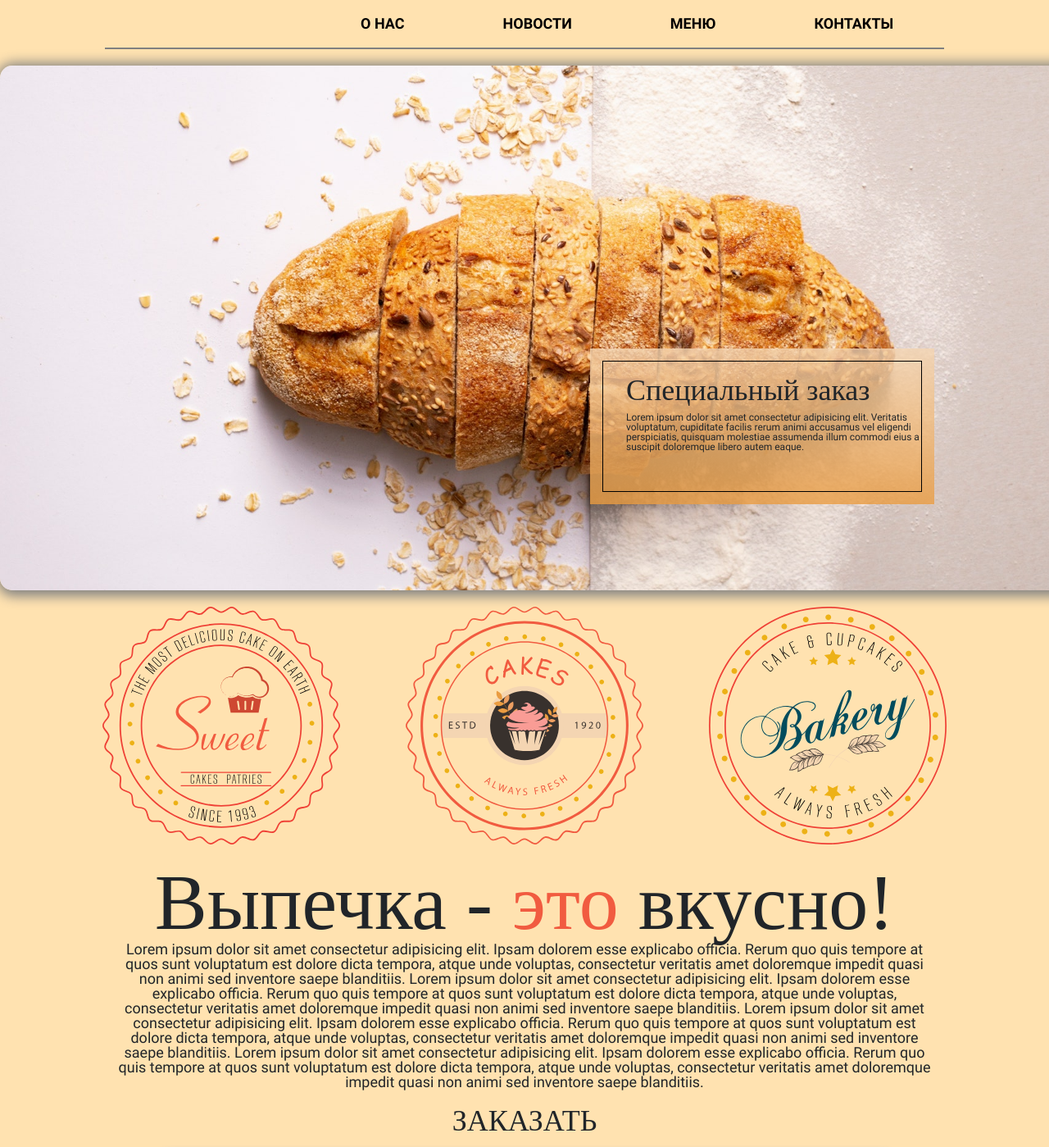
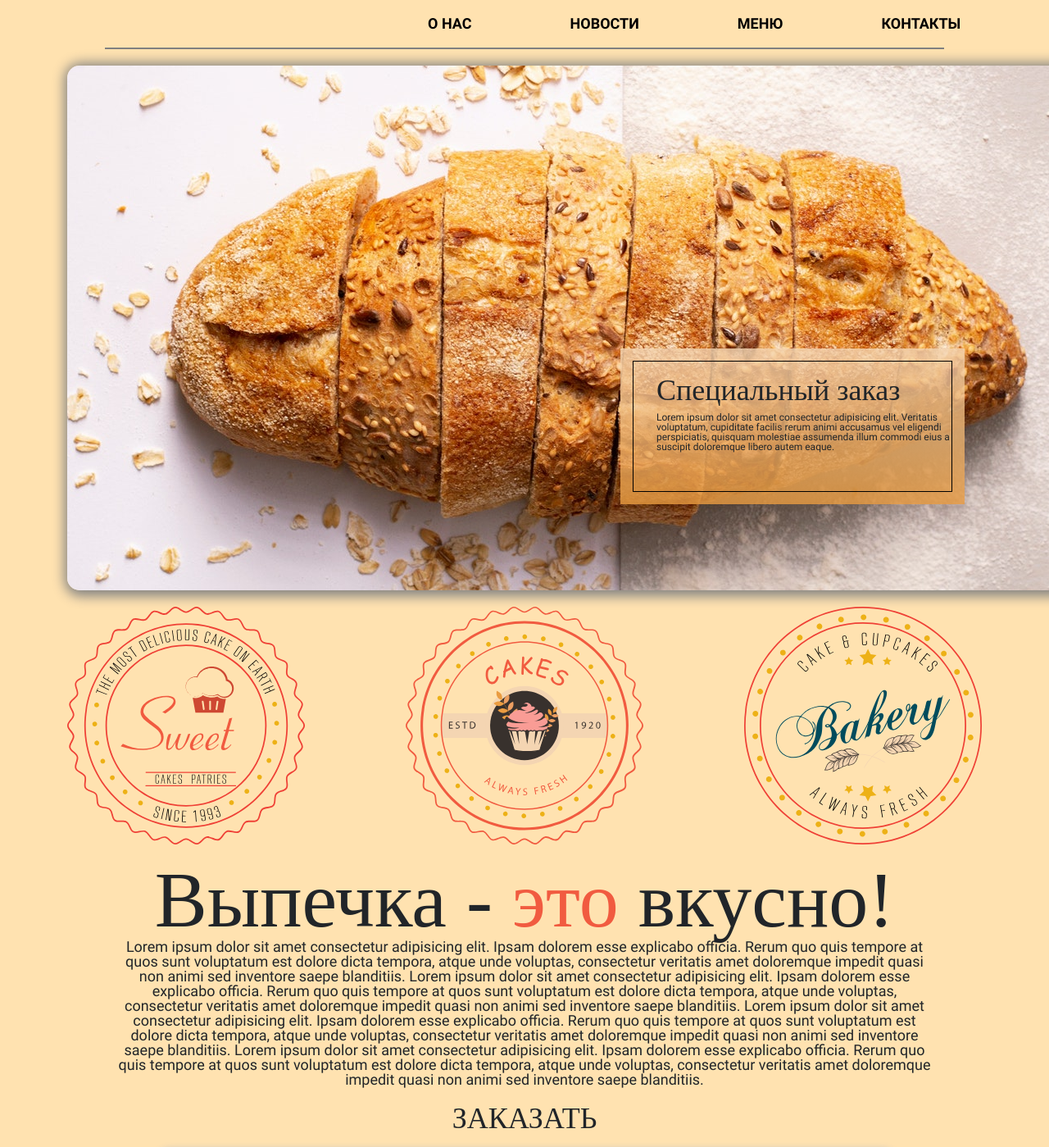
Before and after one commit to AlexPacemaker/Backery-Landing, a plain HTML site: page src/index.html in a window 1280 px wide. Shown: the part 151-1550 px from the top of the page at 82% size. Drawn offline with nearby package versions, Linux system fonts and the light colour scheme.

Commit message:
bootstrap add

```diff
--- a/src/css/style.css
+++ b/src/css/style.css
@@ -77,16 +77,16 @@ ul > li > a {
   color: black;
   font-size: 18px;
   padding: 10px;
-  margin: 0 auto;
 }
 
 nav {
-  width: 1440px;
-  margin: 0 auto;
-  margin-bottom: 20px;
+  display: flex;
+  justify-content: flex-start;
+  margin-left: 0;
   background-color: #ffe2b0;
   font-weight: bold;
 }
+
 nav > ul > li a:hover {
   color: rgb(241, 13, 36);
   box-shadow: 2px 2px 10px 5px grey;
@@ -95,21 +95,18 @@ nav > ul > li a:hover {
 
 .sticky_nav {
   position: sticky;
-  width: 1440px;
+  width: 1250px;
   margin: 0 auto;
-  left: 100px;
-  top: 0px;
   z-index: 1;
   margin-bottom: 10px;
 }
 
 .section-about {
-  width: 1440px;
-  margin: 0 auto;
+  width: 1350px;
   border-radius: 15px;
   box-shadow: 2px 2px 15px 5px grey;
   height: 640px;
-  background: url(../src/../img/01-Картинка-фона.jpg) center/cover no-repeat;
+  background: url(../src/../img/01-Картинка-фона.jpg) center;
   position: relative;
   margin-bottom: 20px;
 }
@@ -155,7 +152,9 @@ nav > ul > li a:hover {
 }
 
 .section_description__icons-box {
-  text-align: center;
+  display: flex;
+  flex-direction: row;
+  justify-content: space-between;
   margin-bottom: 20px;
 }
 
--- a/src/index.html
+++ b/src/index.html
@@ -21,6 +21,7 @@
     <title>Вкусные булки</title>
   </head>
   <body>
+    <div class="container">
       <header>
         <img
           src="../src/./img/logo.png"
@@ -30,16 +31,16 @@
       </header>
       <nav class="sticky_nav">
         <ul>
-        <li>
+          <li class="nav_container-item">
             <a href="#about">О нас</a>
           </li>
-        <li>
+          <li class="nav_container-item">
             <a href="#news">Новости</a>
           </li>
-        <li>
+          <li class="nav_container-item">
             <a href="#">Меню</a>
           </li>
-        <li>
+          <li class="nav_container-item">
             <a href="#">Контакты</a>
           </li>
         </ul>
@@ -51,10 +52,10 @@
             <div class="section-about__border">
               <h1 class="section-about__title">Специальный заказ</h1>
               <p class="section-about__text">
-              Lorem ipsum dolor sit amet consectetur adipisicing elit. Veritatis
-              voluptatum, cupiditate facilis rerum animi accusamus vel eligendi
-              perspiciatis, quisquam molestiae assumenda illum commodi eius a
-              suscipit doloremque libero autem eaque.
+                Lorem ipsum dolor sit amet consectetur adipisicing elit.
+                Veritatis voluptatum, cupiditate facilis rerum animi accusamus
+                vel eligendi perspiciatis, quisquam molestiae assumenda illum
+                commodi eius a suscipit doloremque libero autem eaque.
               </p>
             </div>
           </div>
@@ -71,23 +72,23 @@
             </h2>
             <p id="news">
               Lorem ipsum dolor sit amet consectetur adipisicing elit. Ipsam
-            dolorem esse explicabo officia. Rerum quo quis tempore at quos sunt
-            voluptatum est dolore dicta tempora, atque unde voluptas,
+              dolorem esse explicabo officia. Rerum quo quis tempore at quos
+              sunt voluptatum est dolore dicta tempora, atque unde voluptas,
               consectetur veritatis amet doloremque impedit quasi non animi sed
               inventore saepe blanditiis. Lorem ipsum dolor sit amet consectetur
               adipisicing elit. Ipsam dolorem esse explicabo officia. Rerum quo
-            quis tempore at quos sunt voluptatum est dolore dicta tempora, atque
-            unde voluptas, consectetur veritatis amet doloremque impedit quasi
-            non animi sed inventore saepe blanditiis. Lorem ipsum dolor sit amet
-            consectetur adipisicing elit. Ipsam dolorem esse explicabo officia.
-            Rerum quo quis tempore at quos sunt voluptatum est dolore dicta
-            tempora, atque unde voluptas, consectetur veritatis amet doloremque
-            impedit quasi non animi sed inventore saepe blanditiis. Lorem ipsum
-            dolor sit amet consectetur adipisicing elit. Ipsam dolorem esse
+              quis tempore at quos sunt voluptatum est dolore dicta tempora,
+              atque unde voluptas, consectetur veritatis amet doloremque impedit
+              quasi non animi sed inventore saepe blanditiis. Lorem ipsum dolor
+              sit amet consectetur adipisicing elit. Ipsam dolorem esse
               explicabo officia. Rerum quo quis tempore at quos sunt voluptatum
-            est dolore dicta tempora, atque unde voluptas, consectetur veritatis
-            amet doloremque impedit quasi non animi sed inventore saepe
-            blanditiis.
+              est dolore dicta tempora, atque unde voluptas, consectetur
+              veritatis amet doloremque impedit quasi non animi sed inventore
+              saepe blanditiis. Lorem ipsum dolor sit amet consectetur
+              adipisicing elit. Ipsam dolorem esse explicabo officia. Rerum quo
+              quis tempore at quos sunt voluptatum est dolore dicta tempora,
+              atque unde voluptas, consectetur veritatis amet doloremque impedit
+              quasi non animi sed inventore saepe blanditiis.
             </p>
           </div>
         </section>
@@ -123,5 +124,6 @@
           </ul>
         </nav>
       </footer>
+    </div>
   </body>
 </html>
```
Lines whose indentation alone changed are shown as unchanged.
